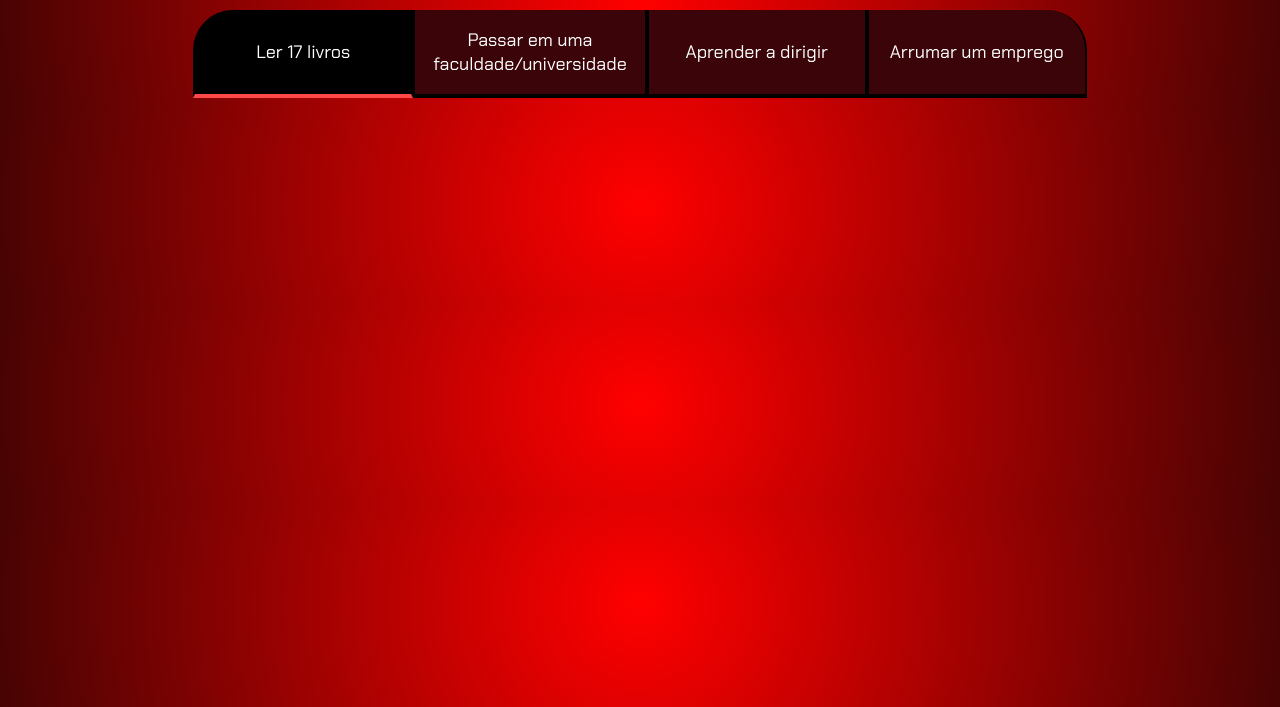
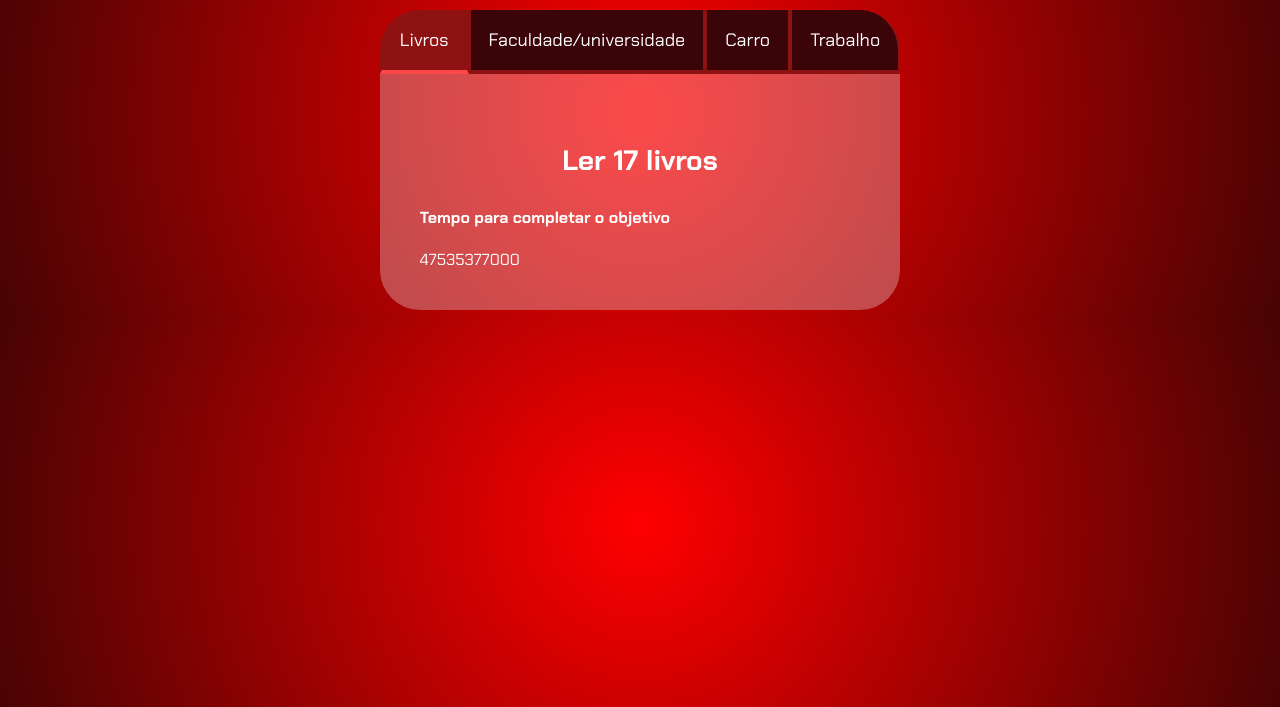
Before and after one commit to MaysaCusma/ProjetoDeVida, a plain HTML site: page index.html in a window 1280 px wide. Shown: the part 93-800 px from the top of the page. Drawn offline with Linux system fonts and the light colour scheme.

Commit message:
Add files via upload

```diff
--- a/index.html
+++ b/index.html
@@ -11,12 +11,42 @@
 <body>
     <section class="conteudo-principal">
         <h2 class="titulo-principal">Meus Objetivos do ano<span>_</span></h2>
+        <div class="conteudo">
         <div class="botoes">
-            <button class="botao ativo">Ler 17 livros</button>
-            <button class="botao">Passar em uma faculdade/universidade </button>
-            <button class="botao">Aprender a dirigir</button>
-            <button class="botao">Arrumar um emprego</button>
+            <button class="botao ativo">Livros</button>
+            <button class="botao">Faculdade/universidade </button>
+            <button class="botao">Carro</button>
+            <button class="botao">Trabalho</button>
         </div>
+
+        <div class="abas-textos">
+            <div class="aba-conteudo ativo">
+                <h3 class="aba-conteudo-titulo-principal">Ler 17 livros</h3>
+                <h4 class="aba-conteudo-titulo-secundário">Tempo para completar o objetivo</h4>
+                <div class="contador"></div>
+            </div>
+
+            <div class="aba-conteudo">
+                <h3 class="aba-conteudo-titulo-principal">Passar numa faculdade/universidade</h3>
+                <h4 class="aba-conteudo-titulo-secundário">Tempo para completar o objetivo</h4>
+                <div class="contador"></div>
+            </div>
+
+            <div class="aba-conteudo">
+                <h3 class="aba-conteudo-titulo-principal">Aprender a dirigir</h3>
+                <h4 class="aba-conteudo-titulo-secundário">Tempo para completar o objetivo</h4>
+                <div class="contador"></div>
+            </div>
+
+            <div class="aba-conteudo">
+                <h3 class="aba-conteudo-titulo-principal">Arrumar um emprego</h3>
+                <h4 class="aba-conteudo-titulo-secundário">Tempo para completar o objetivo</h4>
+                <div class="contador"></div>
+            </div>
+
+        </div>
+
+    </div>
     </section>
 
     <script src="main.js"></script>
--- a/main.js
+++ b/main.js
@@ -1,14 +1,24 @@
 const botoes = document.querySelectorAll(".botao");
+const textos = document.querySelectorAll(".aba-conteudo");
+
 
 for (let i = 0; i < botoes.length; i++) {
     botoes[i].onclick = function () {
 
         for(let j = 0; j < botoes.length; j++){
             botoes[j].classList.remove("ativo");
+            textos[j].classList.remove("ativo");
         }
 
         botoes[i].classList.add("ativo");
+        textos[i].classList.add("ativo");
 
     }
 
 }
+
+const contadores = document.querySelectorAll(".contador");
+const tempoObjetivo1 = new Date("2026-10-05T00:00:00");
+
+let tempoAtual = new Date();
+contadores[0].textContent = tempoObjetivo1 - tempoAtual;
--- a/style.css
+++ b/style.css
@@ -5,7 +5,7 @@
     background: radial-gradient(circle, rgba(255,0,0,1) 0%, rgba(71,3,3,1) 100%);
     --verde: #ff4848;
     --branco: #FFFFFF;
-    --botao-ativo: #000000;
+    --botao-ativo: #8f1212;
     --botao-inativo: rgb(58, 4, 9);
     --texto-fundo: rgba(245, 245, 248, 0.3);
 }
@@ -75,7 +75,32 @@
     }
 }
 
-.ativo{
+.botao.ativo{
     background-color: var(--botao-ativo);
     border-bottom: 4px solid var(--verde);
 }
+
+.abas-textos{
+    background-color: var(--texto-fundo);
+    padding: 40px;
+    border-radius: 0 0 40px 40px;
+}
+
+.aba-conteudo.ativo{
+    display: block;
+}
+
+.aba-conteudo{
+    display: none;
+}
+
+.aba-conteudo-titulo-principal{
+    font-size: 28px;
+    text-align: center;
+}
+
+.aba-conteudo-titulo-secundario{
+    text-align: center;
+    color: var(--branco);
+    text-transform: uppercase;
+}
```
